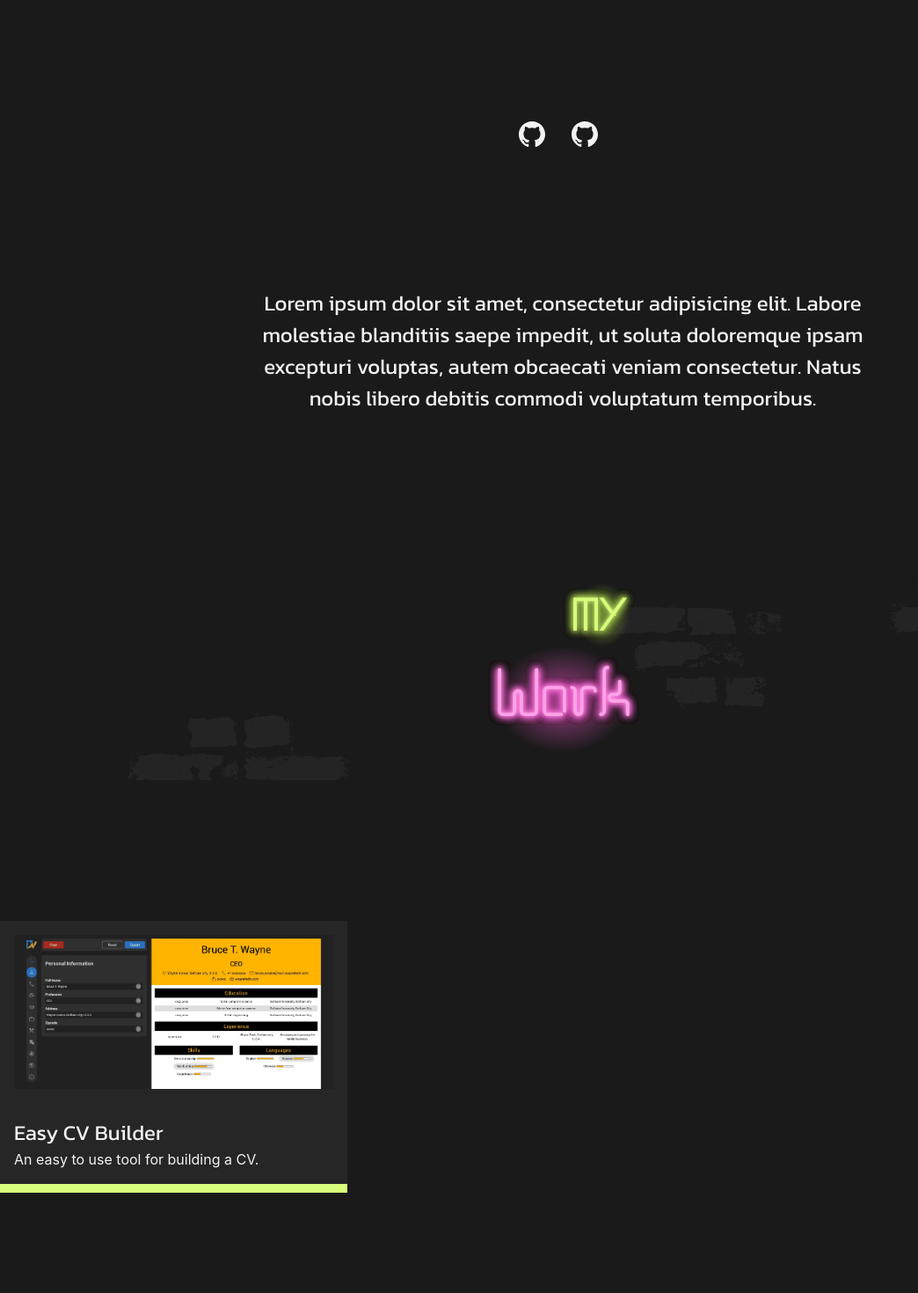
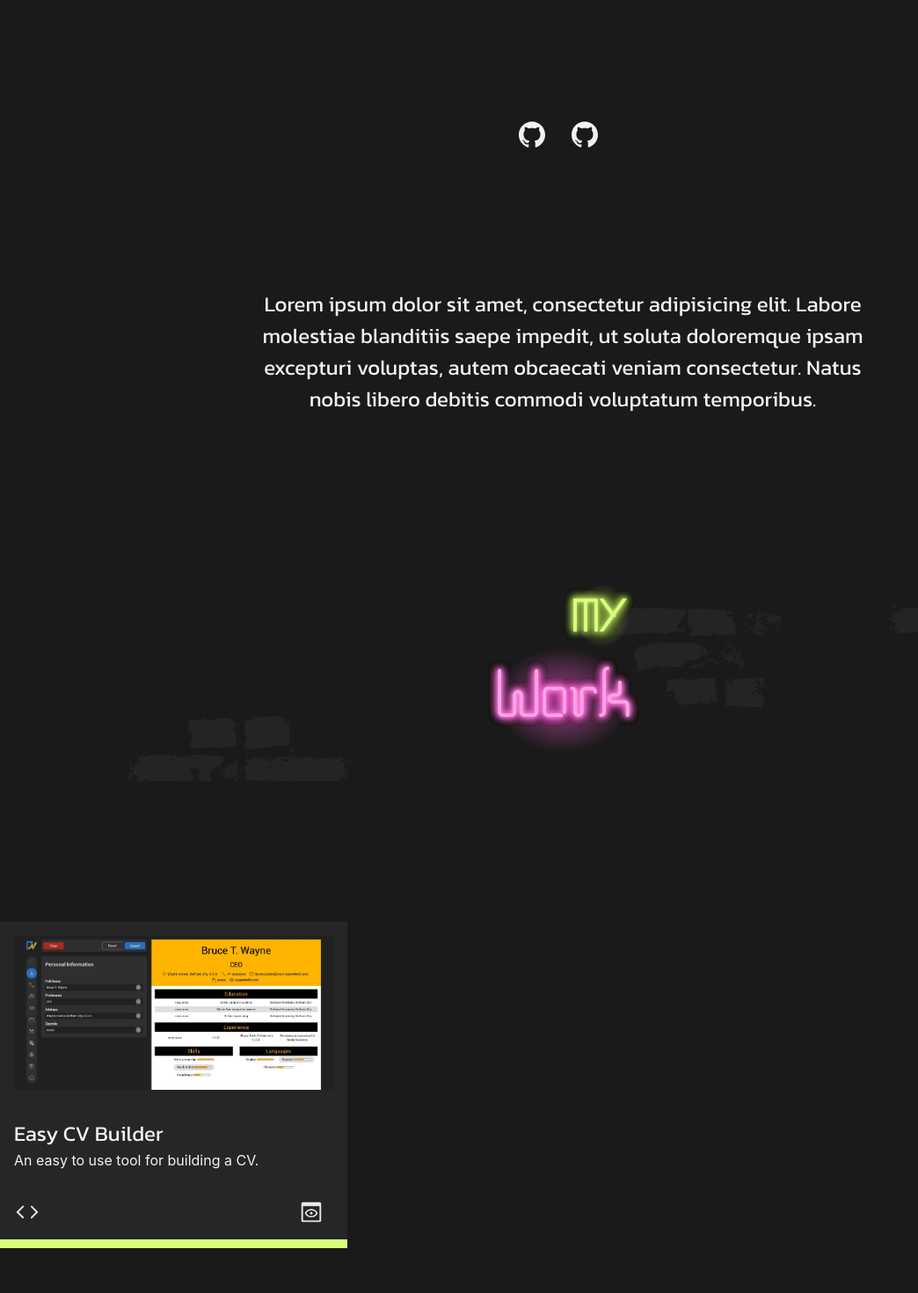
Before and after one commit to Diaa-E/portfolio, a React (Vite) app: page /web in a window 1280 px wide. Shown: the part 780-2250 px from the top of the page at 88% size, without its empty margins (0-1044 px from the left). Built offline with nearby package versions, Linux system fonts and the light colour scheme.

Commit message:
Add related links to web project item

```diff
--- a/src/components/IconLink.jsx
+++ b/src/components/IconLink.jsx
@@ -3,7 +3,6 @@ import styles from "./IconLink.module.css";
 export default function IconLink({ to, icon, name })
 {
     return (
-        <li key={to}>
         <a href={to} className={styles["social-link"]}>
             <img
                 className={styles["social-link-icon"]}
@@ -17,6 +16,5 @@ export default function IconLink({ to, icon, name })
             }
         </span>
         </a>
-        </li>
     )
 }
--- a/src/components/IconLink.module.css
+++ b/src/components/IconLink.module.css
@@ -23,6 +23,6 @@
 
 .social-link-icon{
     cursor: pointer;
-    max-height: 30px;
-    max-width: 30px;
+    height: 30px;
+    width: 30px;
 }
--- a/src/components/WebProjectItem.jsx
+++ b/src/components/WebProjectItem.jsx
@@ -1,5 +1,8 @@
 import { useState } from "react";
 import styles from "./WebProjectItem.module.css";
+import codeIcon from "../assets/icons/code.svg";
+import previewIcon from "../assets/icons/preview.svg";
+import IconLink from "./IconLink";
 
 export default function WebWorkItem({name, livePreview, source, image, description})
 {
@@ -28,6 +31,14 @@ export default function WebWorkItem({name, livePreview, source, image, descripti
                 >{name}</h3>
                 <p className={styles["web-project-description"]}>{description}</p>
                 <div className={styles["web-project-links"]}>
+                {
+                    source &&
+                    <IconLink to={source} name={"Source"} icon={codeIcon} />
+                }
+                {
+                    livePreview &&
+                    <IconLink to={livePreview} name={"Live"} icon={previewIcon} />
+                }
                 </div>
             </div>
         </li>
--- a/src/components/WebProjectItem.module.css
+++ b/src/components/WebProjectItem.module.css
@@ -6,6 +6,13 @@
     justify-content: space-between;
     padding: 1rem;
     gap: 2rem;
+}
+
+.web-project-links{
+    display: flex;
+    margin: 2rem 0 0 0;
+    gap: 1rem;
+    justify-content: space-between;
 }
 
 .web-project-description{
```
Also changed, not shown: src/assets/icons/code.svg (added), src/assets/icons/preview.svg (added). Lines whose indentation alone changed are shown as unchanged.
